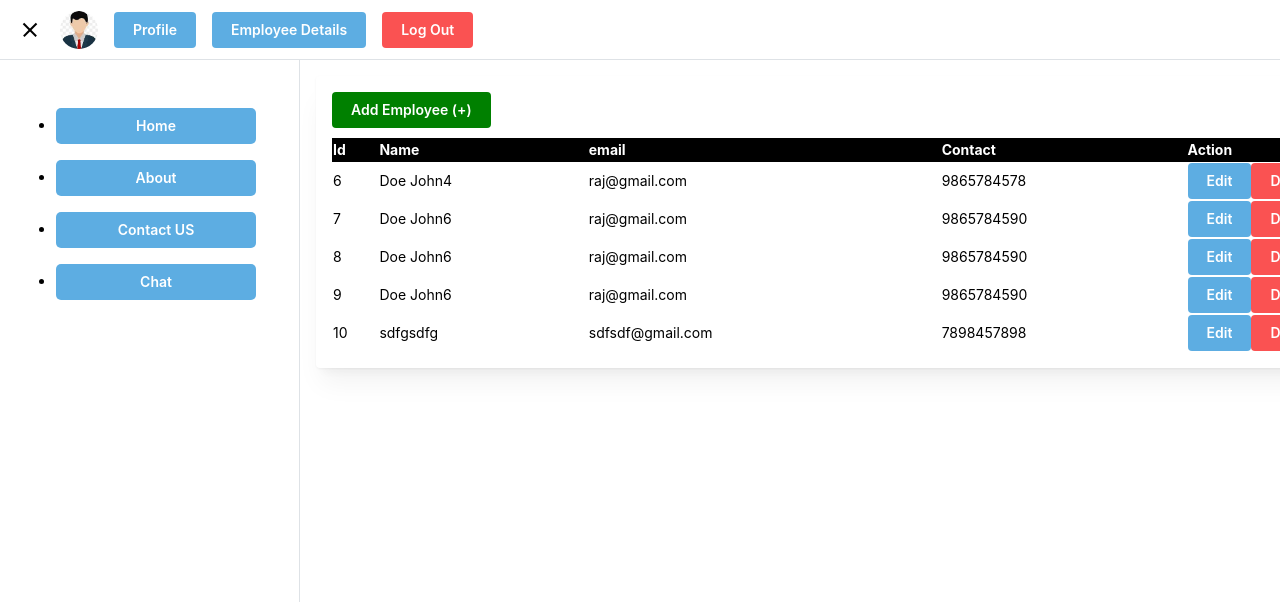
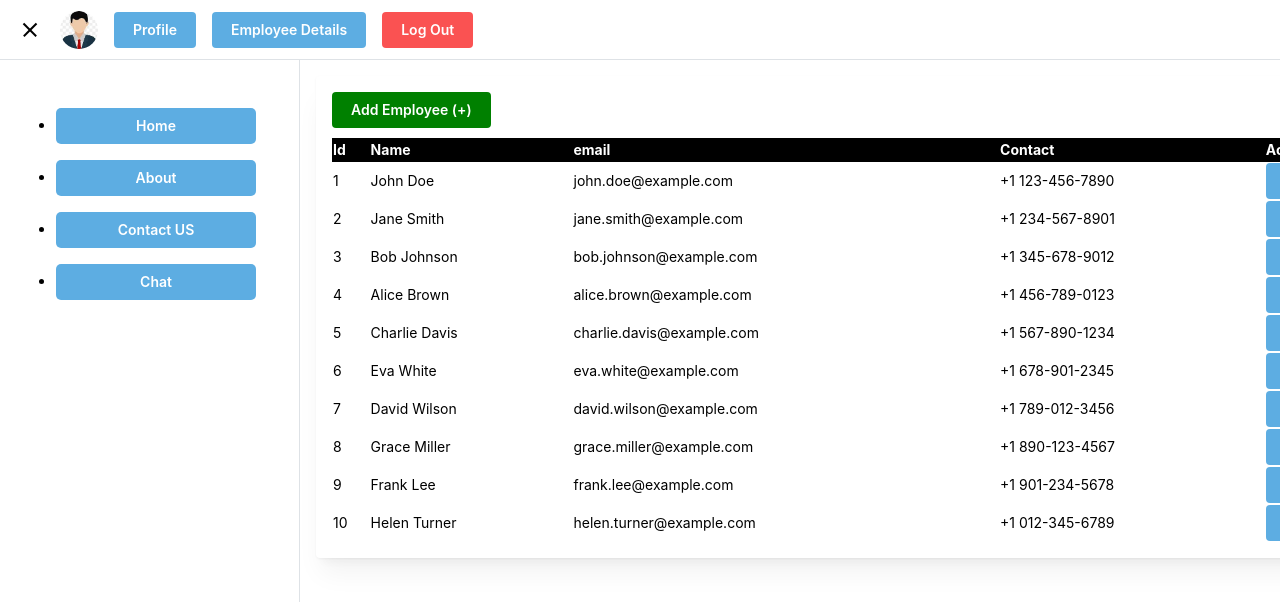
Before and after one commit to rajkumarrathod404/HptCare-Project, a React (Vite) app: page / in a window 1280 px wide. Shown: the top 602 px of the page. Built offline with nearby package versions, Linux system fonts and the light colour scheme; data requests are answered from the project's data file.

Commit message:
add refactored code for non working module

```diff
--- a/db.json
+++ b/db.json
@@ -1,34 +1,64 @@
 {
-  "emp": [
+  "emps": [
     {
-      "name": "Doe John4",
-      "email": "raj@gmail.com",
-      "contact": "9865784578",
-      "id": 6
+      "id": 1,
+      "name": "John Doe",
+      "email": "john.doe@example.com",
+      "contact": "+1 123-456-7890"
     },
     {
-      "name": "Doe John6",
-      "email": "raj@gmail.com",
-      "contact": "9865784590",
-      "id": 7
+      "id": 2,
+      "name": "Jane Smith",
+      "email": "jane.smith@example.com",
+      "contact": "+1 234-567-8901"
     },
     {
-      "name": "Doe John6",
-      "email": "raj@gmail.com",
-      "contact": "9865784590",
-      "id": 8
+      "id": 3,
+      "name": "Bob Johnson",
+      "email": "bob.johnson@example.com",
+      "contact": "+1 345-678-9012"
     },
     {
-      "name": "Doe John6",
-      "email": "raj@gmail.com",
-      "contact": "9865784590",
-      "id": 9
+      "id": 4,
+      "name": "Alice Brown",
+      "email": "alice.brown@example.com",
+      "contact": "+1 456-789-0123"
     },
     {
-      "name": "sdfgsdfg",
-      "email": "sdfsdf@gmail.com",
-      "contact": "7898457898",
-      "id": 10
+      "id": 5,
+      "name": "Charlie Davis",
+      "email": "charlie.davis@example.com",
+      "contact": "+1 567-890-1234"
+    },
+    {
+      "id": 6,
+      "name": "Eva White",
+      "email": "eva.white@example.com",
+      "contact": "+1 678-901-2345"
+    },
+    {
+      "id": 7,
+      "name": "David Wilson",
+      "email": "david.wilson@example.com",
+      "contact": "+1 789-012-3456"
+    },
+    {
+      "id": 8,
+      "name": "Grace Miller",
+      "email": "grace.miller@example.com",
+      "contact": "+1 890-123-4567"
+    },
+    {
+      "id": 9,
+      "name": "Frank Lee",
+      "email": "frank.lee@example.com",
+      "contact": "+1 901-234-5678"
+    },
+    {
+      "id": 10,
+      "name": "Helen Turner",
+      "email": "helen.turner@example.com",
+      "contact": "+1 012-345-6789"
     }
   ]
 }
--- a/src/App.tsx
+++ b/src/App.tsx
@@ -1,25 +1,8 @@
-// import { MantineProvider, createTheme } from "@mantine/core";
-// import Navbar from "./Navbar";
-// function App() {
-//   return (
-//     <MantineProvider
-//       theme={createTheme({
-//         fontFamily: "Open Sans, sans-serif",
-//         primaryColor: "red",
-//         components: {
-//           Text: {
-//             styles: () => ({
-//               root: { color: "red" },
-//             }),
-//           },
-//         },
-//       })}>
-//       <>
-//         <Navbar />
-//       </>
-//     </MantineProvider>
-//   );
-// }
+import "@mantine/core/styles.css";
+import { MantineProvider, createTheme } from "@mantine/core";
+import { theme } from "./theme";
+import { CollapseDesktop } from "./CollapseDesktop";
+
 <MantineProvider
   theme={createTheme({
     fontFamily: "Open Sans, sans-serif",
@@ -31,19 +14,12 @@
         }),
       },
     },
-  })}></MantineProvider>;
-// export default App;
-import "@mantine/core/styles.css";
-import { MantineProvider, createTheme } from "@mantine/core";
-// import { Router } from "./Router";
-import { theme } from "./theme";
-import { CollapseDesktop } from "./CollapseDesktop";
-// import Count from "./Count";
+  })}
+/>;
 
 export default function App() {
   return (
     <MantineProvider theme={theme}>
-      {/* <Count /> */}
       <CollapseDesktop />
     </MantineProvider>
   );
--- a/src/CollapseDesktop.tsx
+++ b/src/CollapseDesktop.tsx
@@ -11,20 +11,18 @@ import LogInPage from "./ScreenCover/Login/Signup/LogInPage";
 import AddEditEmployee from "./MainScreen/Add-Edit-Employee";
 import SignUP from "./ScreenCover/Login/Signup/SignUp";
 import { CoverComponent } from "./ScreenCover/CoverComponent";
-// import { MantineLogo } from '@mantine/ds';
-import { editEmpContext } from "./Context/Context";
-interface empType {
+type emp = {
   id: number;
   name: string;
   email: string;
   contact: string;
-}
+};
 
 export function CollapseDesktop() {
-  const [empList, setEmpList] = useState<empType[]>([]);
+  const [empList, setEmpList] = useState<emp[]>([]);
 
   useEffect(() => {
-    fetch("http://localhost:8000/emp")
+    fetch("http://localhost:3000/emps")
       .then((res) => {
         return res.json();
       })
@@ -37,9 +35,6 @@ export function CollapseDesktop() {
   }, []);
 
   return (
-    // <editEmpContext.Provider value={}>
-      <>
-
     <BrowserRouter>
       <Routes>
         <Route path="/cover" element={<CoverComponent />}></Route>
@@ -47,7 +42,7 @@ export function CollapseDesktop() {
         <Route path="/cover/signup" element={<SignUP />}></Route>
 
         <Route path="/" element={<Nav />}>
-            <Route path="/" element={<MainData emplist={empList} />}></Route>
+          <Route index element={<MainData emplist={empList} />}></Route>
           <Route path="/emp/create" element={<AddEditEmployee />}></Route>
           <Route path="/about" element={<About />}></Route>
           <Route path="/contactus" element={<ContactUs />}></Route>
@@ -56,8 +51,5 @@ export function CollapseDesktop() {
         </Route>
       </Routes>
     </BrowserRouter>
-    </>
-    // </editEmpContext.provider>
   );
 }
-// AppShell examples | Mantine
--- a/src/MainScreen/Add-Edit-Employee.tsx
+++ b/src/MainScreen/Add-Edit-Employee.tsx
@@ -1,19 +1,15 @@
 import { useForm } from "@mantine/form";
 import { TextInput, Button, Box } from "@mantine/core";
 
-interface formInputValueType {
+type formInputValue = {
   name: string;
   email: string;
   contact: string;
-}
-interface propType {
-  sourceName: string;
-}
+};
 
-export default function AddEditEmployee(
+export default function AddEditEmployee() {
   // data: formInputValueType,
   // sourceName: propType
-) {
   //   const [submittedValues, setSubmittedValues] = useState("");
   const form = useForm(
     // sourceName == "EDIT"
@@ -33,12 +29,12 @@ export default function AddEditEmployee(
       },
     }
   );
-  const onsubmit = (value: formInputValueType) => {
+  const onsubmit = (value: formInputValue) => {
     // value.preventDefault(),
     console.log("data", value);
     const { name, email, contact } = { ...value };
     const empdata = { name, email, contact };
-    fetch("http://localhost:8000/emp", {
+    fetch("http://localhost:3000/emps", {
       method: "POST",
       headers: { "content-type": "application/json" },
       body: JSON.stringify(empdata),
@@ -46,13 +42,11 @@ export default function AddEditEmployee(
       .then((res) => {
         console.log("", empdata);
         return res.json();
-        console.log("res", res);
       })
       .then((resp) => {
         console.log("res", resp);
       })
       .catch((err) => console.log(err.message));
-    // setSubmittedValues(value);
   };
 
   return (
--- a/src/MainScreen/MainData.tsx
+++ b/src/MainScreen/MainData.tsx
@@ -1,23 +1,16 @@
-import {
-  Box,
-  Button,
-  Paper,
-  Table,
-  TableTbody,
-  TableThead,
-} from "@mantine/core";
+import { Button, Paper, Table, TableTbody, TableThead } from "@mantine/core";
 import { createContext, useState } from "react";
 import { Link } from "react-router-dom";
-export interface empType {
+export type empType = {
   id: number;
   name: string;
   email: string;
   contact: string;
-}
-export interface editEmpType {
+};
+export type editEmpType = {
   data: { id: number; name: string; email: string; contact: string };
   source: string;
-}
+};
 
 // const handleAdd = () => {};
 
@@ -27,17 +20,17 @@ const MainData = ({ emplist }: { emplist: empType[] }) => {
   const handleDeleteEdit = (id: number, source: string) => {
     if (source === "REMOVE") {
       window.confirm("do you want to delete ") &&
-        fetch(`http://localhost:8000/emp/${id}`, {
+        fetch(`http://localhost:3000/emps/${id}`, {
           method: "DELETE",
         })
           .then(() => console.log("removed"))
           .catch((err) => console.log(err.message));
     } else {
-      fetch(`http://localhost:8000/emp/${id}`)
+      fetch(`http://localhost:3000/emps/${id}`)
         .then((res) => res.json())
         .then((resp) => setEditData(resp))
         .catch((err) => console.log(err.message));
-      fetch(`http://localhost:8000/emp/${editData?.id}`, {
+      fetch(`http://localhost:3000/emps/${editData?.id}`, {
         method: "PUT",
       })
         .then(() => console.log("updated successfully"))
@@ -45,7 +38,6 @@ const MainData = ({ emplist }: { emplist: empType[] }) => {
     }
   };
   return (
-    <>
     <Paper shadow="md" p="md" style={{ width: "1300px", position: "fixed" }}>
       <Link to={"/emp/create"}>
         <Button style={{ backgroundColor: "green", marginBottom: "10px" }}>
@@ -59,7 +51,8 @@ const MainData = ({ emplist }: { emplist: empType[] }) => {
               backgroundColor: "black",
               color: "white",
               fontWeight: "5px",
-              }}>
+            }}
+          >
             <tr>
               <td style={{ fontWeight: "bold" }}>Id</td>
               <td style={{ fontWeight: "bold" }}>Name</td>
@@ -70,7 +63,7 @@ const MainData = ({ emplist }: { emplist: empType[] }) => {
           </TableThead>
           {emplist?.map((emp: empType) => {
             return (
-                <TableTbody>
+              <TableTbody key={emp.id}>
                 <tr key={emp.id}>
                   <td>{emp.id}</td>
                   <td>{emp.name}</td>
@@ -82,7 +75,8 @@ const MainData = ({ emplist }: { emplist: empType[] }) => {
                         style={{ backgroundColor: "#5DADE2" }}
                         onClick={() => {
                           handleDeleteEdit(emp.id, "EDIT");
-                          }}>
+                        }}
+                      >
                         Edit
                       </Button>
                     </Link>
@@ -90,7 +84,8 @@ const MainData = ({ emplist }: { emplist: empType[] }) => {
                       // style={{ backgroundColor: "red" }}
                       onClick={() => {
                         handleDeleteEdit(emp.id, "REMOVE");
-                        }}>
+                      }}
+                    >
                       Delete
                     </Button>
                   </td>
@@ -109,7 +104,6 @@ const MainData = ({ emplist }: { emplist: empType[] }) => {
         </Table>
       )}
     </Paper>
-    </>
   );
 };
 
--- a/src/Nav/Profile/profileCard.module.css
+++ b/src/Nav/Profile/profileCard.module.css
@@ -5,11 +5,6 @@
   transition: transform 150ms ease, box-shadow 100ms ease;
   padding: var(--mantine-spacing-xl);
   padding-left: calc(var(--mantine-spacing-xl) * 2);
-
-  /* @mixin hover {
-    box-shadow: var(--mantine-shadow-md);
-    transform: scale(1.02);
-  } */
 
   &::before {
     content: "";
--- a/src/Router.tsx
+++ b/src/Router.tsx
@@ -1,5 +1,5 @@
 import { createBrowserRouter, RouterProvider } from "react-router-dom";
-import { HomePage } from "./Pages/Home.page";
+import { HomePage } from "./Nav/SideBar/Home.page";
 
 const router = createBrowserRouter([
   {
--- a/src/ScreenCover/Login/Signup/LogInPage.tsx
+++ b/src/ScreenCover/Login/Signup/LogInPage.tsx
@@ -1,25 +1,27 @@
-import { useState } from "react";
 import { useForm } from "@mantine/form";
 import { TextInput, Button, Box } from "@mantine/core";
 import { useNavigate } from "react-router";
 
-interface valueType {
+type Value = {
   email: string;
   pass: string;
-}
+};
+
+type Validation = {
+  email: string;
+  pass: string;
+};
+
 export default function LogInPage() {
   const navigate = useNavigate();
-  // const [submittedValues, setSubmittedValues] = useState("");
-  const [validFormFill, _] = useState({
+  const validFormFill: Validation = {
     email: "Raj@gmail.com",
     pass: "Rajkumar*$3A",
-  });
+  };
   const form = useForm({
     initialValues: {
-      email: "",
-      pass: "",
-    //   email: "Raj@gmail.com",
-    // pass: "Rajkumar*$3A",
+      email: "Raj@gmail.com",
+      pass: "Rajkumar*$3A",
     },
 
     // transformValues: (values) => ({
@@ -27,7 +29,7 @@ export default function LogInPage() {
     //   age: contactber(values.age) || 0,
     // }),
   });
-  const onsubmit = (value: valueType) => {
+  const onsubmit = (value: Value) => {
     console.log("data", value);
     value.email === validFormFill.email && value.pass === validFormFill.pass
       ? navigate("/")
@@ -53,8 +55,6 @@ export default function LogInPage() {
           Submit
         </Button>
       </form>
-
-      {/* {submittedValues && <Code block>{submittedValues}</Code>} */}
     </Box>
   );
 }
```
Lines whose indentation alone changed are shown as unchanged.
